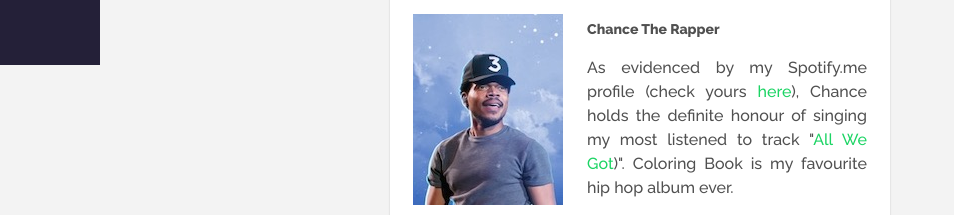
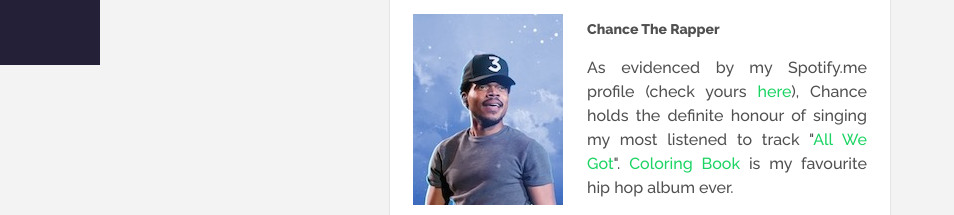
Before and after one commit to joshbolland/profile, a plain HTML site: page index.html in a window 1280 px wide. Shown: the part 735-950 px from the top of the page, without its empty margins (0-954 px from the left). Drawn offline with Linux system fonts and the light colour scheme.

Commit message:
make my profile prettier

```diff
--- a/index.html
+++ b/index.html
@@ -73,7 +73,7 @@
               <td>
                 <h3>Chance The Rapper</h3>
                 <p>
-                  As evidenced by my Spotify.me profile (check yours <a href="https://spotify.me" target="_blank" class="spotify-button">here</a>), Chance holds the definite honour of singing my most listened to track "<a href="https://open.spotify.com/track/3ZLyt2ndLFBh148XRYjYYZ?si=deeVki2XTUOnFlyA3aHJkw" target="_blank" class="spotify-button">All We Got</a>)". Coloring Book is my favourite hip hop album ever.
+                  As evidenced by my Spotify.me profile (check yours <a href="https://spotify.me" target="_blank" class="spotify-button">here</a>), Chance holds the definite honour of singing my most listened to track "<a href="https://open.spotify.com/track/3ZLyt2ndLFBh148XRYjYYZ?si=deeVki2XTUOnFlyA3aHJkw" target="_blank" class="spotify-button">All We Got</a>". <a href="https://open.spotify.com/album/71QyofYesSsRMwFOTafnhB?si=6l7UiNVZQA2dUKTmQjFYZw" target="_blank" class="spotify-button">Coloring Book</a> is my favourite hip hop album ever.
                 </p>
               </td>
             </tr>
```
